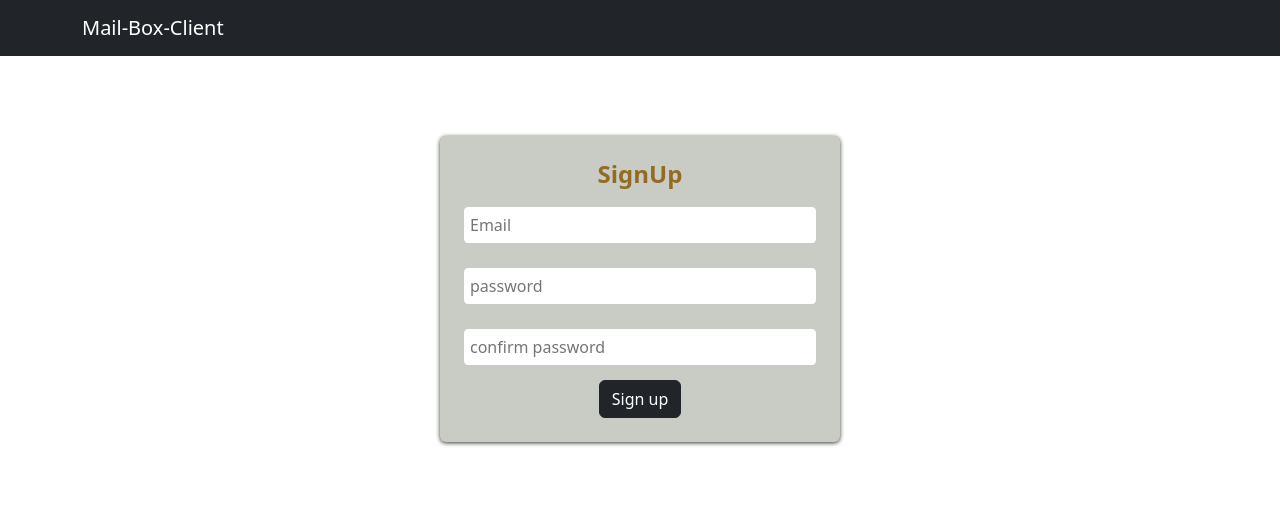
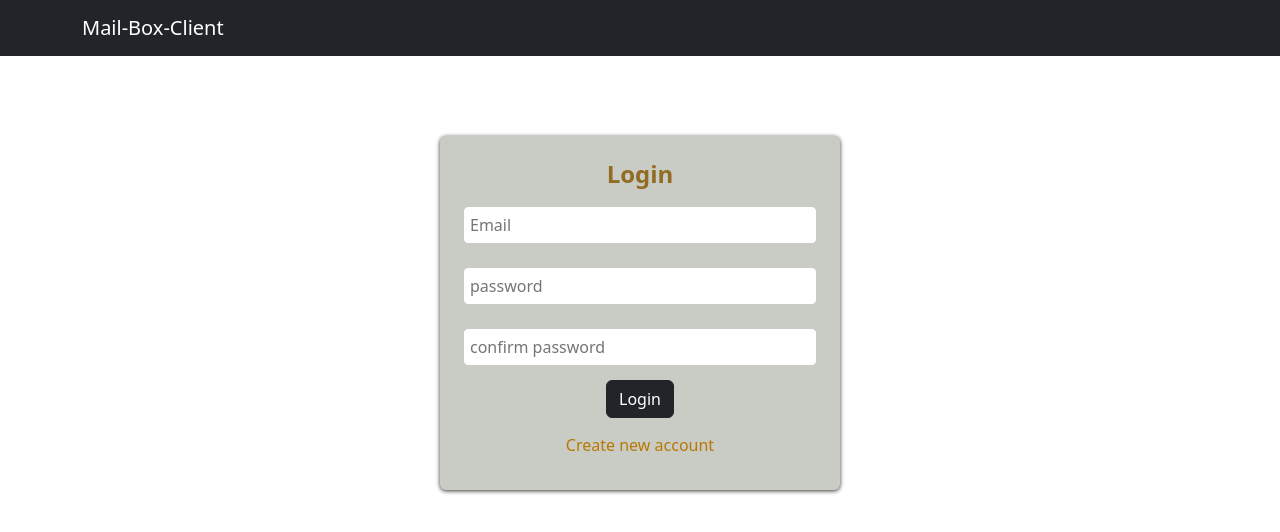
Before and after one commit to karthik-140/mail-box-client, a React (Create React App) app: page /auth in a window 1280 px wide. Shown: the top 532 px of the page. Built offline with nearby package versions, Linux system fonts and the light colour scheme.

Commit message:
implementing-login-&-redirect-to-welcome-page

```diff
--- a/package.json
+++ b/package.json
@@ -10,6 +10,7 @@
     "react": "^18.2.0",
     "react-bootstrap": "^2.7.2",
     "react-dom": "^18.2.0",
+    "react-router-dom": "^5.3.4",
     "react-scripts": "5.0.1",
     "web-vitals": "^2.1.4"
   },
--- a/src/App.js
+++ b/src/App.js
@@ -1,14 +1,26 @@
-import './App.css';
+import { Redirect, Route, Switch } from 'react-router-dom';
 
 import Header from './components/Layout/Header';
 import SignUp from './pages/signup/SignUp';
+import Welcome from './pages/welcome/Welcome';
 
 function App() {
   return (
-    <>
-      <Header />
-      <SignUp />
-    </>
+    <Switch>
+      <Route path='/' exact>
+        <Redirect to='/auth' />
+      </Route>
+      <Route path='/auth'>
+        <Header />
+        <SignUp />
+      </Route>
+      <Route path='/welcome'>
+        <Welcome />
+      </Route>
+      <Route path='*'>
+        <Redirect to='/' />
+      </Route>
+    </Switch>
   );
 }
 
--- a/src/index.js
+++ b/src/index.js
@@ -3,15 +3,16 @@ import ReactDOM from 'react-dom/client';
 import './index.css';
 import App from './App';
 import reportWebVitals from './reportWebVitals';
+import { BrowserRouter } from 'react-router-dom';
 
 import "../node_modules/react-bootstrap/dist/react-bootstrap";
 import "../node_modules/bootstrap/dist/css/bootstrap.css";
 
 const root = ReactDOM.createRoot(document.getElementById('root'));
 root.render(
-  <React.StrictMode>
+  <BrowserRouter>
     <App />
-  </React.StrictMode>
+  </BrowserRouter>
 );
 
 // If you want to start measuring performance in your app, pass a function
--- a/src/pages/signup/SignUp.js
+++ b/src/pages/signup/SignUp.js
@@ -1,18 +1,31 @@
 import { Button } from 'react-bootstrap';
-import { useRef } from 'react';
+import { useRef, useState } from 'react';
+import { useHistory } from 'react-router-dom';
 
 import classes from './SignUp.module.css';
 
 const SignUp = () => {
+    const [isLogin, setIsLogin] = useState(true);
     const emailInputRef = useRef();
     const passwordInputRef = useRef();
     const confirmPasswordRef = useRef();
+    const history = useHistory();
+
+    const switchAuthModeHandler = () => {
+        setIsLogin((prevState) => !prevState)
+    }
 
     const submitHandler = async (event) => {
         event.preventDefault();
         const enteredEmail = emailInputRef.current.value;
         const enteredPassword = passwordInputRef.current.value;
-        const response = await fetch('https://identitytoolkit.googleapis.com/v1/accounts:signUp?key=AIzaSyC11j4nqdRXJxH7y93f47NkyPAWUKvXMNw', {
+        let url;
+        if (isLogin) {
+            url = 'https://identitytoolkit.googleapis.com/v1/accounts:signInWithPassword?key=AIzaSyC11j4nqdRXJxH7y93f47NkyPAWUKvXMNw'
+        } else {
+            url = 'https://identitytoolkit.googleapis.com/v1/accounts:signUp?key=AIzaSyC11j4nqdRXJxH7y93f47NkyPAWUKvXMNw'
+        }
+        const response = await fetch(url, {
             method: 'POST',
             body: JSON.stringify({
                 email: enteredEmail,
@@ -25,8 +38,12 @@ const SignUp = () => {
         })
         if (response.ok) {
             const data = await response.json();
+            let email = data.email.replace('@', '').replace('.', '');
+            localStorage.setItem('email', email);
+            localStorage.setItem('token', data.idToken);
             console.log(data);
-            console.log("User has successfully signed up.");
+            history.replace('/welcome');
+            // console.log("User has successfully signed up.");
         } else {
             let error = "Authentication failed";
             alert(error);
@@ -52,13 +69,19 @@ const SignUp = () => {
 
     return (
         <section className={classes.signup}>
-            <h4>SignUp</h4>
+            <h4>{isLogin ? 'Login' : 'SignUp'}</h4>
             <form onSubmit={submitHandler}>
                 <input type='email' placeholder="Email" ref={emailInputRef} required />
                 <input type='password' placeholder="password" ref={passwordInputRef} required />
                 <input type='password' placeholder="confirm password" ref={confirmPasswordRef} required />
-                <Button variant='dark' type='submit' size='md'>Sign up</Button>
+                <Button variant='dark' type='submit' size='md'>{isLogin ? 'Login' : 'Sign up'}</Button>
             </form>
+            <h6
+                className={classes.toggle}
+                onClick={switchAuthModeHandler}
+            >
+                {isLogin ? 'Create new account' : 'Already have an account? Login.'}
+            </h6>
         </section>
     )
 }
--- a/src/pages/signup/SignUp.module.css
+++ b/src/pages/signup/SignUp.module.css
@@ -22,3 +22,17 @@
     border-radius: 4px;
     border: 1px solid white;
 }
+
+.toggle {
+    margin-top: 1rem;
+    background-color: transparent;
+    color: rgb(184, 120, 3);
+    border: none;
+    padding: 0.15rem 1.5rem;
+  }
+
+ .toggle:hover {
+    background-color: transparent;
+    color:rgb(129, 108, 69);
+    cursor: pointer;
+  }
--- /dev/null
+++ b/src/pages/welcome/Welcome.js
@@ -0,0 +1,10 @@
+const Welcome = () => {
+    return (
+        <div style={{}}>
+            <h1>Welcome to your mail box</h1>
+        </div>
+
+    )
+}
+
+export default Welcome;
```
Also changed, not shown: 1 other file (tests, documents, lock files or other folders).
